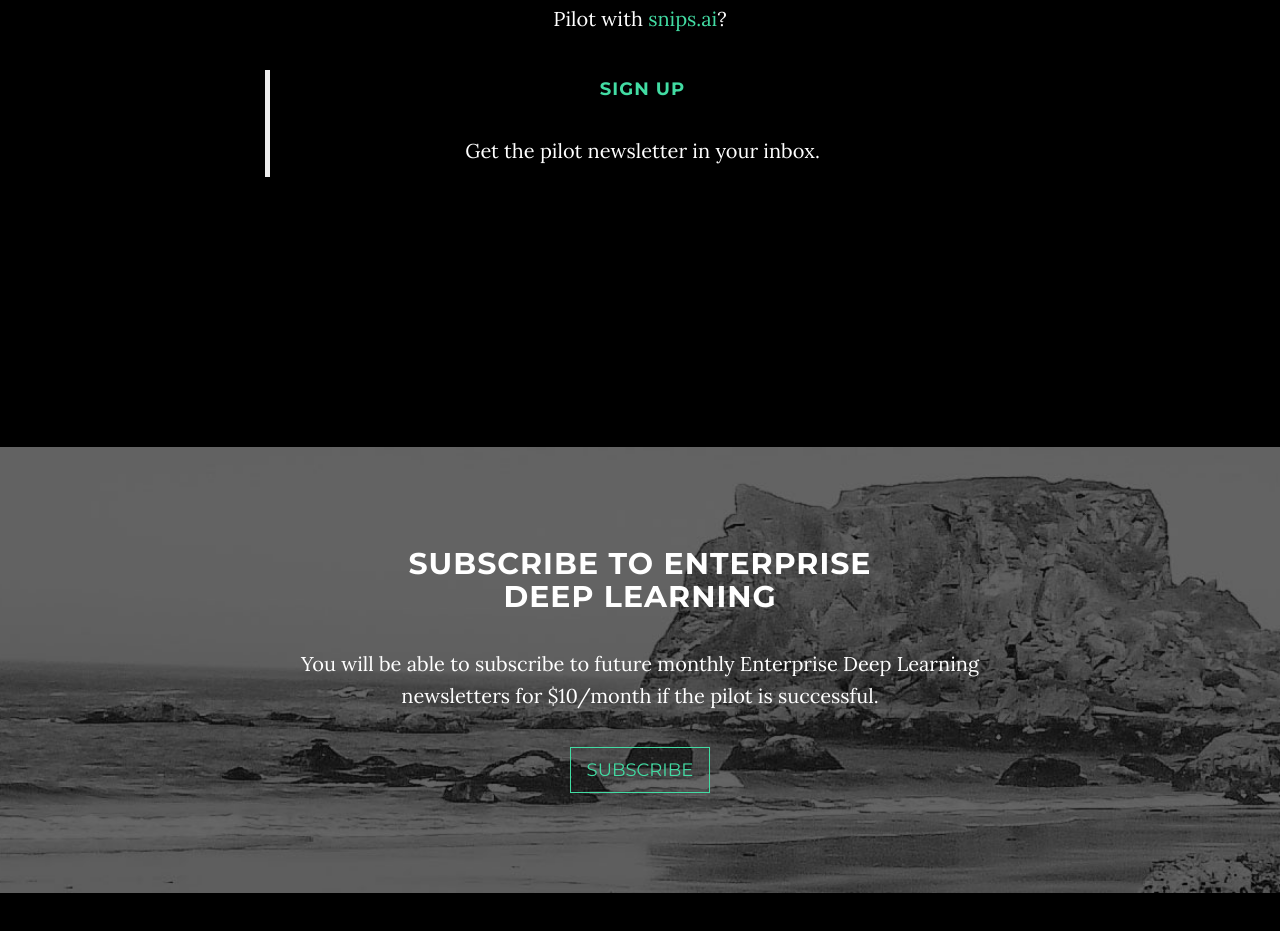
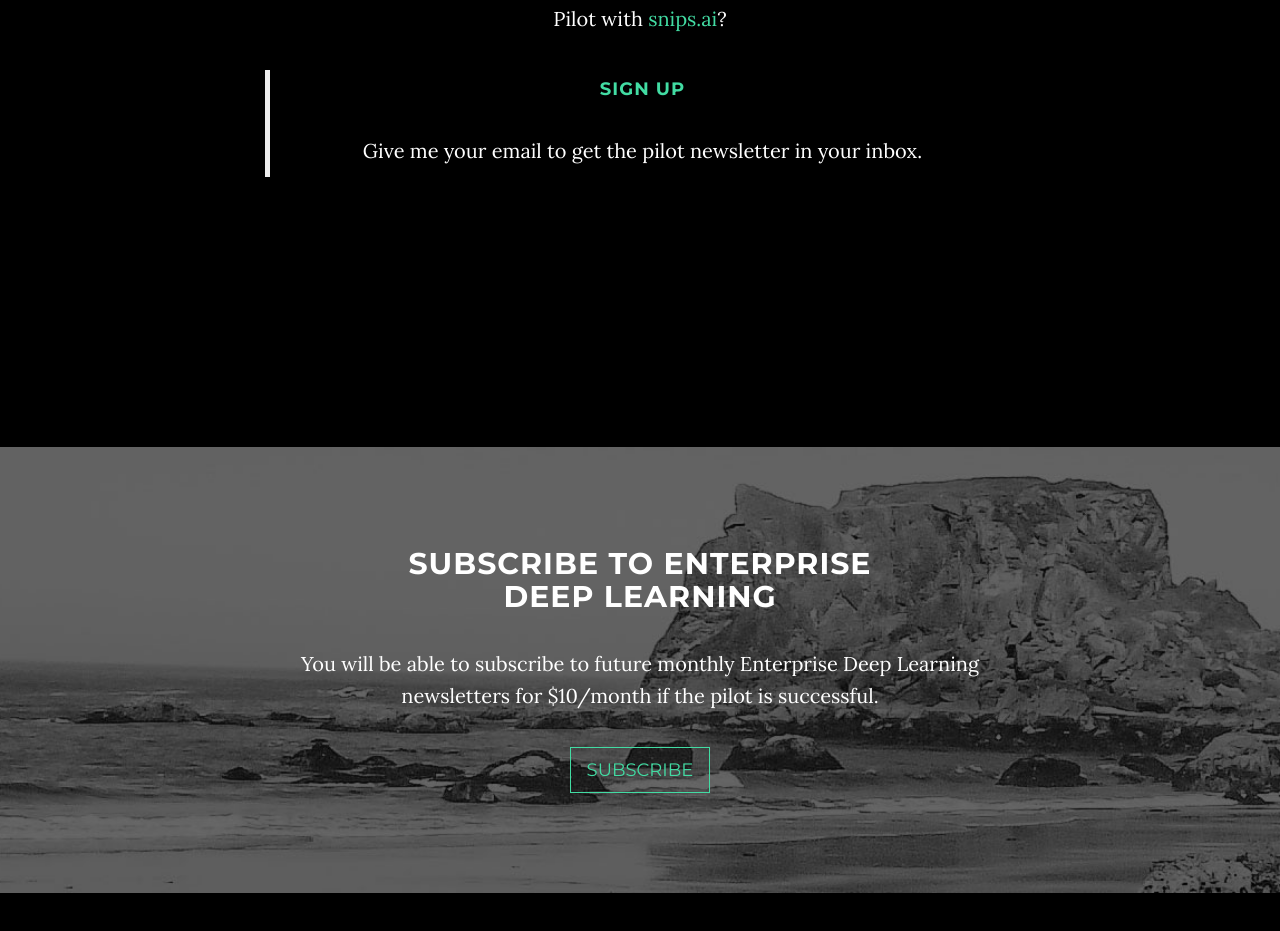
Before and after one commit to EnterpriseDeepLearning/none, a website: page index.html in a window 1280 px wide. Shown: the part 1896-2827 px from the top of the page. Drawn offline with nearby package versions, Linux system fonts and the light colour scheme; a script that the page names is missing.

Commit message:
Create index.html

```diff
--- a/index.html
+++ b/index.html
@@ -98,7 +98,7 @@
             <br><br><br><br>
                 <h3>Sample</h2>
                 <p>Pilot with <a href="snips.ai">snips.ai</a>?<p>
-<blockquote class="embedly-card"><h4><a href="https://upscri.be/28bfcf/">Sign Up</a></h4><p>Get the pilot newsletter in your inbox.</p></blockquote>
+<blockquote class="embedly-card"><h4><a href="https://upscri.be/28bfcf/">Sign Up</a></h4><p>Give me your email to get the pilot newsletter in your inbox.</p></blockquote>
 <script async src="//cdn.embedly.com/widgets/platform.js" charset="UTF-8"></script>
             </div>
         </div>
```
